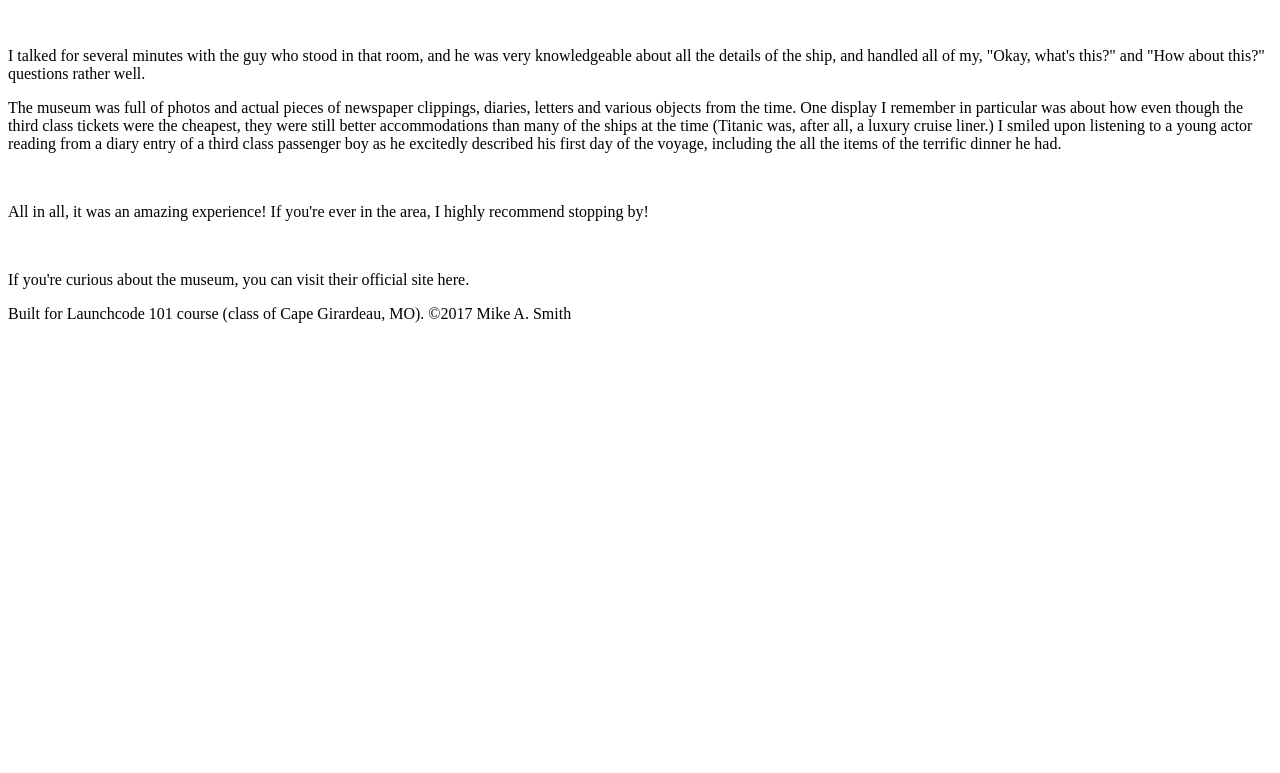
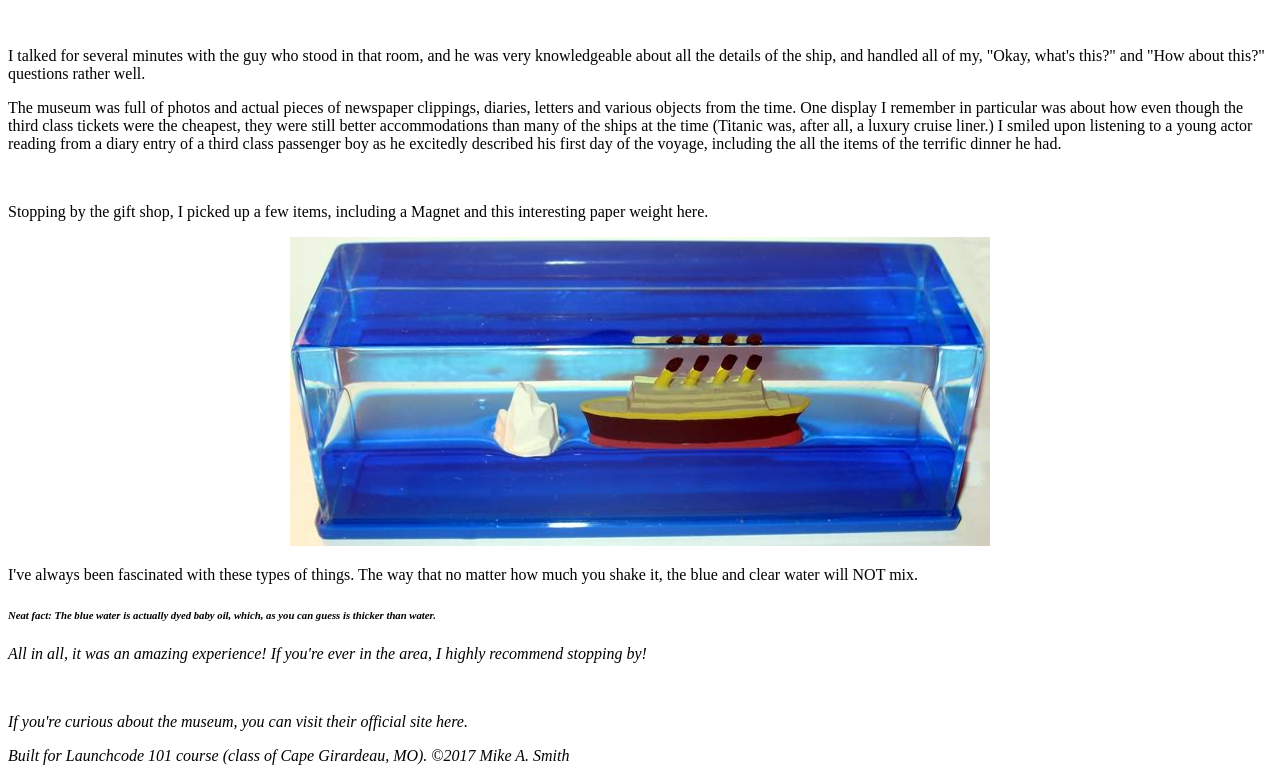
Before and after one commit to Mallan627/html-me-something, a plain HTML site: page index.html in a window 1280 px wide. Shown: the part 888-1661 px from the top of the page. Before the commit the page ends 1219 px from the top, so only its background shows below. Drawn offline with Linux system fonts and the light colour scheme; files whose address does not match are found by name.

Commit message:
Worked on index

```diff
--- a/index.html
+++ b/index.html
@@ -1,7 +1,7 @@
 <!DOCTYPE html>
 <html>
 <link rel="stylesheet" href="styles.css">
-
+<title>My Titanic Adventure</title>
 <body>
 
 <article>
@@ -35,6 +35,11 @@
     cheapest, they were still better accommodations than many of the ships at the time (Titanic was, after all, a luxury cruise liner.) I smiled upon listening to a young actor reading from a diary entry of a third class
     passenger boy as he excitedly described his first day of the voyage, including the all the items of the terrific dinner he had. </p>
 <br>
+<p>Stopping by the gift shop, I picked up a few items, including a Magnet and this interesting paper weight here.</p>
+<div style="text-align:center"><img src="file:///C:\Users\Mike Smith\code\lc101\html-me-something\images\titanicpaperwght02.jpg"> </div>
+<p>I've always been fascinated with these types of things.  The way that no matter how much you shake it, the blue and clear water will NOT mix.</p>
+<p><h6><em>Neat fact: The blue water is actually dyed baby oil, which, as you can guess is thicker than water.<em></h6><p>
+
 <p>All in all, it was an amazing experience!  If you're ever in the area, I highly recommend stopping by!</p>
 <br>
 <p>If you're curious about the museum, you can visit their official site <a herf="http://www.titanicbranson.com/">here</a>.</p>
```
